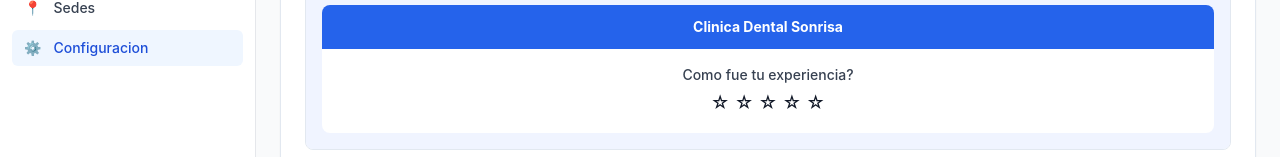
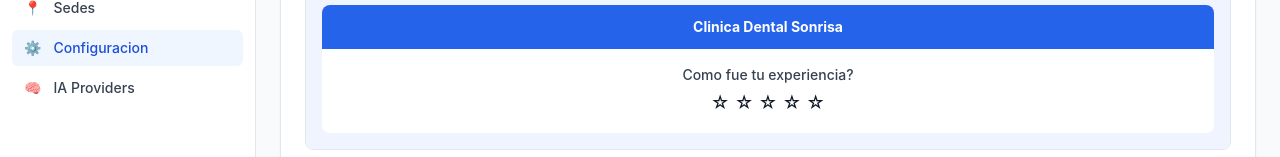
Before and after one commit to kmilo1978/LocalRankFeedback, a Next.js app in the folder packages/frontend/: page /dashboard/settings in a window 1280 px wide. Shown: the part 643-800 px from the top of the page. Built offline with nearby package versions, Linux system fonts and the light colour scheme.

Commit message:
fix: add IA Providers link to sidebar navigation

```diff
--- a/packages/frontend/src/app/dashboard/layout.tsx
+++ b/packages/frontend/src/app/dashboard/layout.tsx
@@ -21,6 +21,7 @@ const navItems = [
   { href: '/dashboard/activity', label: 'Actividad', icon: '🕐' },
   { href: '/dashboard/locations', label: 'Sedes', icon: '📍' },
   { href: '/dashboard/settings', label: 'Configuracion', icon: '⚙️' },
+  { href: '/dashboard/settings/ai', label: 'IA Providers', icon: '🧠' },
 ];
 
 export default function DashboardLayout({ children }: { children: React.ReactNode }) {
```
